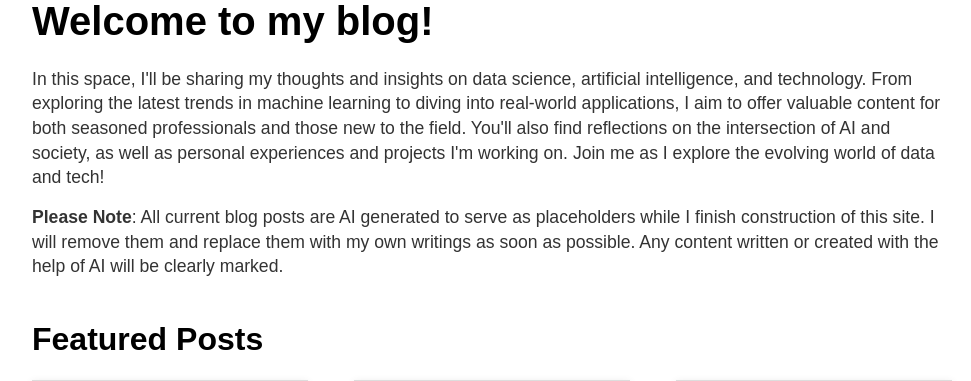
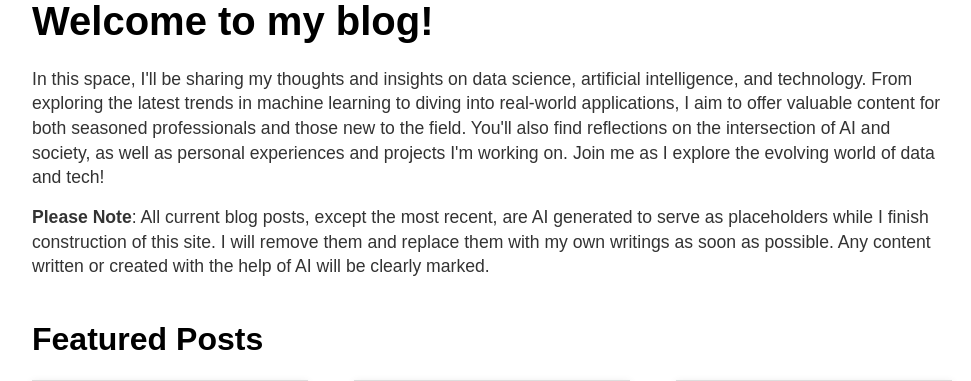
Before and after one commit to kylebneary/kylebneary-com, a Flask app: page /blog/ in a window 1280 px wide. Shown: the part 138-519 px from the top of the page, without its empty margins (148-1119 px from the left). Run offline with Flask 3, Linux system fonts and the light colour scheme.

Commit message:
Minor disclaimer

```diff
--- a/blog/templates/blog/index.html
+++ b/blog/templates/blog/index.html
@@ -6,7 +6,7 @@
     <section class="intro">
         <h1>Welcome to my blog!</h1>
         <p>In this space, I'll be sharing my thoughts and insights on data science, artificial intelligence, and technology. From exploring the latest trends in machine learning to diving into real-world applications, I aim to offer valuable content for both seasoned professionals and those new to the field. You'll also find reflections on the intersection of AI and society, as well as personal experiences and projects I'm working on. Join me as I explore the evolving world of data and tech!</p>
-        <p><b>Please Note</b>: All current blog posts are AI generated to serve as placeholders while I finish construction of this site. I will remove them and replace them with my own writings as soon as possible. Any content written or created with the help of AI will be clearly marked.</p>
+        <p><b>Please Note</b>: All current blog posts, except the most recent, are AI generated to serve as placeholders while I finish construction of this site. I will remove them and replace them with my own writings as soon as possible. Any content written or created with the help of AI will be clearly marked.</p>
     </section>
 
     <section class="featured">
```
